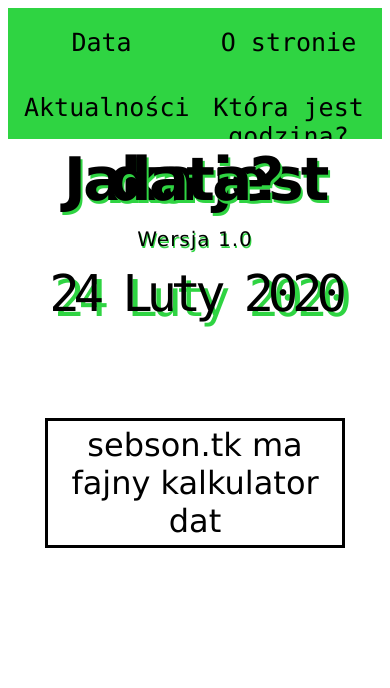
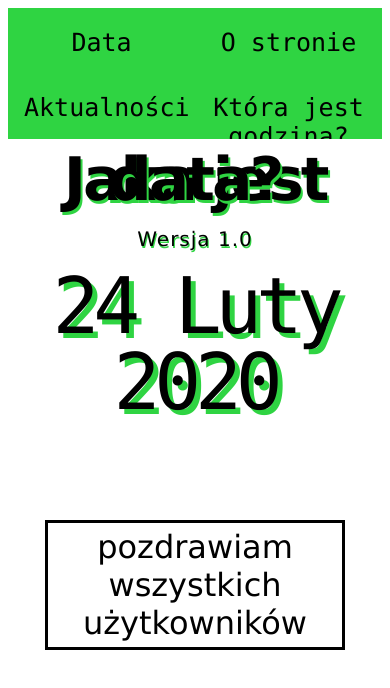
Before and after one commit to bartek50b/jakajestdata, a plain HTML site: page index.html in a window 390 px wide. Drawn offline with Linux system fonts and the light colour scheme.

Commit message:
Add files via upload

```diff
--- a/css.css
+++ b/css.css
@@ -146,5 +146,8 @@ body   {
 	#wersja {
 	margin:20px 0px 30px 0px;
 }
+   #timedate {
+font-size:20vw;
+   }
 
 }
```
Also changed, not shown: index.html (+3 -1 lines), aktualnosci.html (line endings or trailing spaces), js.js (line endings or trailing spaces), ostronie.html (line endings or trailing spaces), 1 other file.
